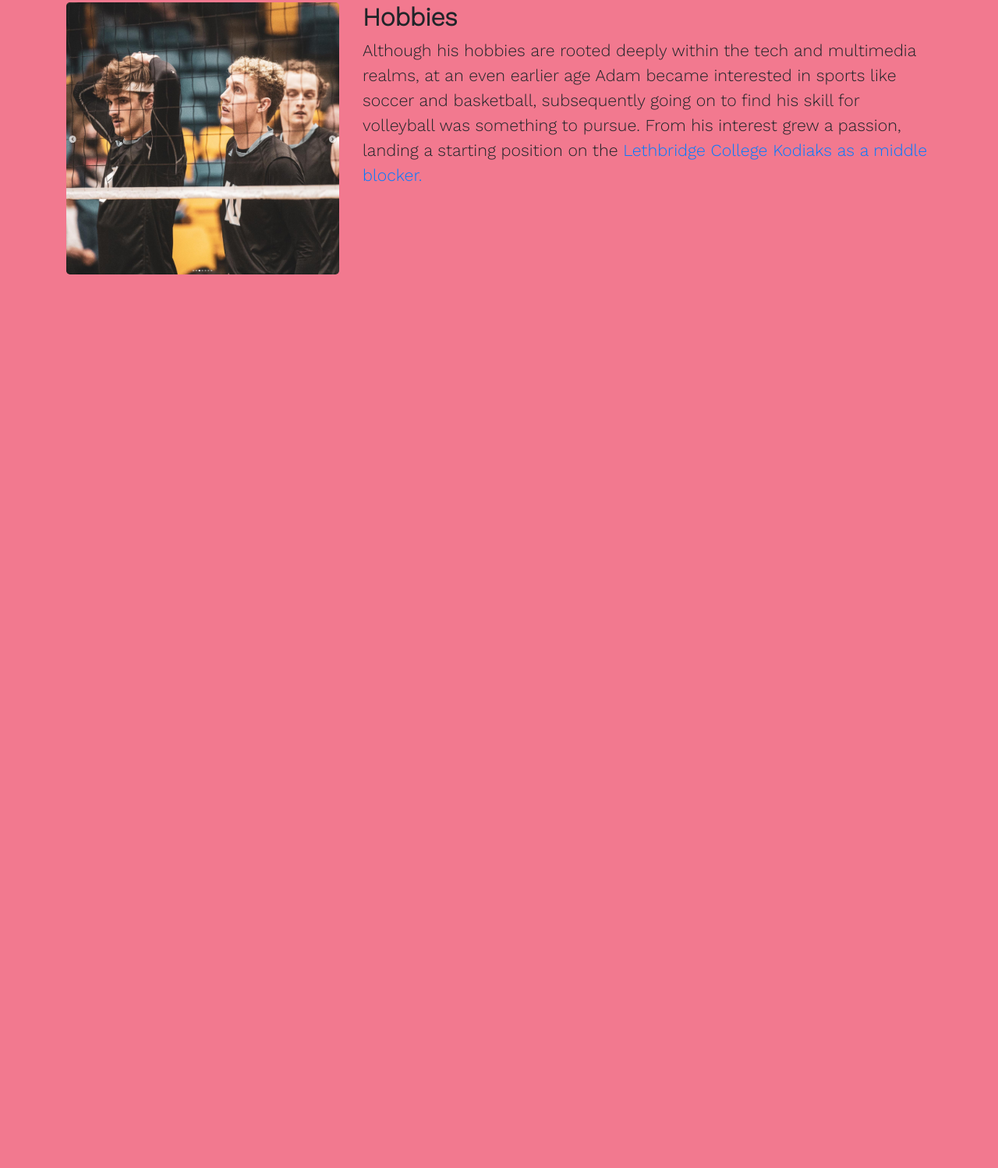
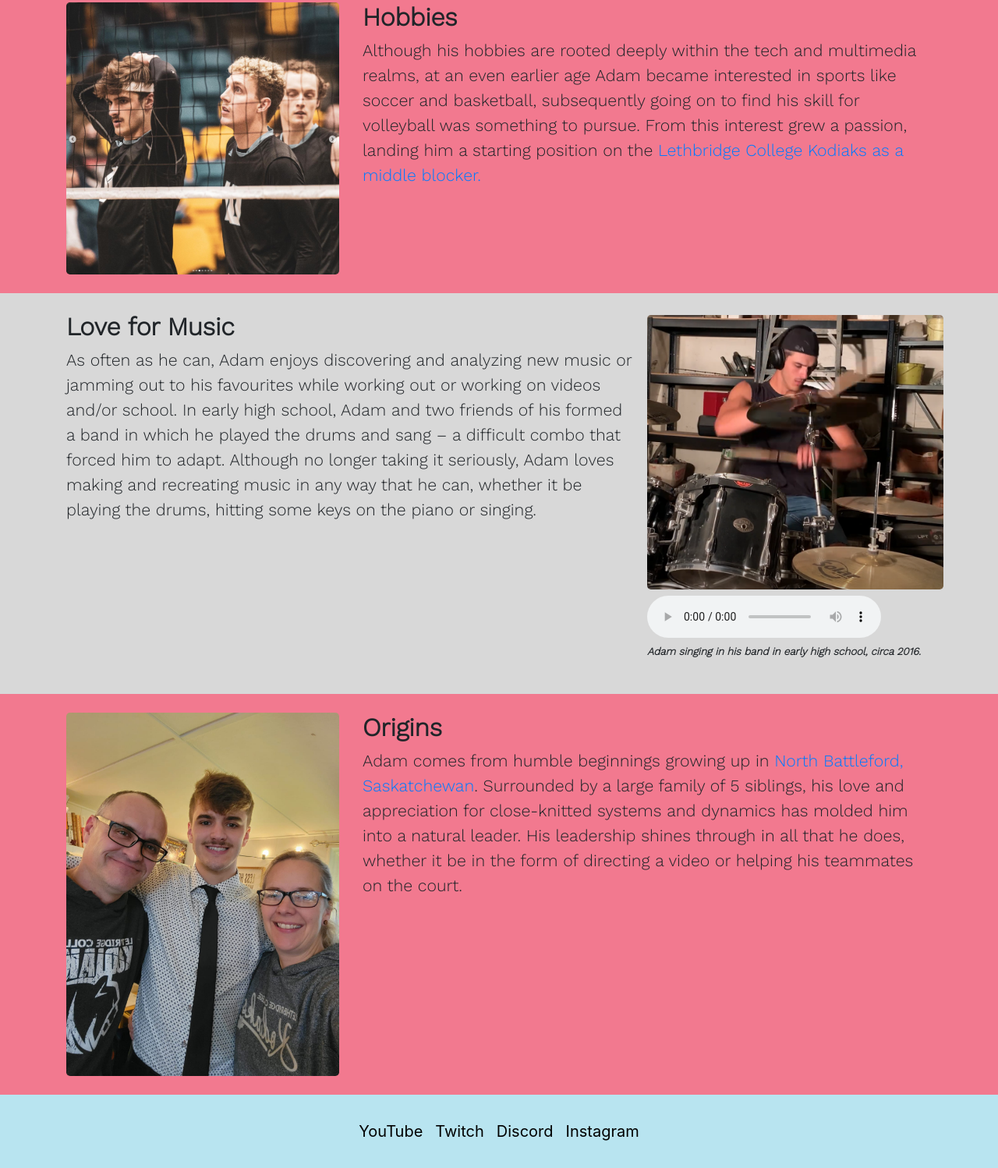
Before and after one commit to Revanski/scripting22, a plain HTML site: page mySite/index.html in a window 1280 px wide. Shown: the part 679-2177 px from the top of the page at 78% size. Before the commit the page ends 1055 px from the top, so only its background shows below. Drawn offline with nearby package versions, Linux system fonts and the light colour scheme.

Commit message:
Add files via upload

```diff
--- a/mySite/css/myStyles.css
+++ b/mySite/css/myStyles.css
@@ -31,6 +31,9 @@ a:visited {
 	background-color: #B8E4F0;
 }
 
+.navbar {
+	background-color: #B8E4F0
+}
 
 
 /* all class tags*/
@@ -53,7 +56,20 @@ a:visited {
 		background-size: cover;
 		background-position: center;
 	}
-
+	#musicish {
+			background-color: #D8D8D8;
+			background-size: cover;
+			background-position: center;
+			font-family: 'Work Sans', sans-serif;
+		}
+	#singing {
+			font-size: 10pt;
+	}
+	#origins {
+			font-family: 'Work Sans', sans-serif;
+			background-size: cover;
+			background-position: center;
+		}
 
 /* navbar css */
 	ul a {
--- a/mySite/index.html
+++ b/mySite/index.html
@@ -61,20 +61,16 @@
 	  <!-- Links -->
 	  <ul class="navbar-nav hover-shadow">
 		<li class="nav-item">
-		  <a class="nav-link" href="https://www.youtube.com/c/revetup" target="_blank">YouTube</a>
+		  <a class="nav-link" href="https://revanski.github.io/scripting22/mySite/fictionalCharacter/#acquaintances" target="_blank">Fictional Character</a>
 		</li>
 		<li class="nav-item">
-		  <a class="nav-link" href="https://www.twitch.tv/revanski1" target="_blank">Twitch</a>
+		  <a class="nav-link" href="#">Hometown</a>
 		</li>
 		<li class="nav-item">
-		  <a class="nav-link" target="_blank" href="https://discord.gg/rK8djD6qjQ">Discord</a>
+		  <a class="nav-link" href="#">MadLibs</a>
 		</li>
 		<li class="nav-item">
-		  <a class="nav-link" target="_blank" href="https://www.instagram.com/revetup/">Instagram</a>
-			<!---- fab fa-instagram fa-3x ---->
-		</li>
-		<li class="nav-item">
-		  <a class="nav-link" href="#" target="_blank">Fictional Character</a>
+		  <a class="nav-link" href="#">Avatar Creator</a>
 		</li>
 
 	  </ul>
@@ -118,7 +114,7 @@
 				Hobbies
 				</b></h2>
 				<p class="text">
-				Although his hobbies are rooted deeply within the tech and multimedia realms, at an even earlier age Adam became interested in sports like soccer and basketball, subsequently going on to find his skill for volleyball was something to pursue. From his interest grew a passion, landing a starting position on the <a href="https://gokodiaks.ca/sports/mvball/2022-23/bios/revet_adam_gc8t?view=profile" target="_blank">Lethbridge College Kodiaks as a middle blocker.</a>
+				Although his hobbies are rooted deeply within the tech and multimedia realms, at an even earlier age Adam became interested in sports like soccer and basketball, subsequently going on to find his skill for volleyball was something to pursue. From this interest grew a passion, landing him a starting position on the <a href="https://gokodiaks.ca/sports/mvball/2022-23/bios/revet_adam_gc8t?view=profile" target="_blank">Lethbridge College Kodiaks as a middle blocker.</a>
 				</p>
 			</div>
 		</div>
@@ -128,10 +124,81 @@
 </section>
 
 
-<section id=>
+<section id="musicish">
+	<div class="container">
+		<div class="row py-4">
+			<div class="col-sm-8">
+					<h2><b>
+					Love for Music
+					</b></h2>
+					<p class="text">
+					As often as he can, Adam enjoys discovering and analyzing new music or jamming out to his favourites while working out or working on videos and/or school. In early high school, Adam and two friends of his formed a band in which he played the drums and sang – a difficult combo that forced him to adapt. Although no longer taking it seriously, Adam loves making and recreating music in any way that he can, whether it be playing the drums, hitting some keys on the piano or singing.
+					</p>
+				</div>
+				<div class="col-sm-4">
+					<div class="row py-1">
+						<img class="rounded-lg img-fluid" src="images/drumming.png" alt="drumming rev">
+					</div>
+					<div class="row py-1">
+						<audio controls>
+						  <source src="misc/RevanskiSingingWithBand.mp3" type="audio/mpeg">
+						</audio>
+					</div>
+					<div class="row py-1">
+						<p id="singing"><i><b>
+							Adam singing in his band in early high school, circa 2016.
+						</b></i></p>
+					</div>
+
+				</div>
+		</div>
+	</div>
+</section>
+
+<section id="origins">
+
+	<div class="container">
+		<div class="row py-4">
+			<div class="col-sm-4">
+				<img class="rounded-lg img-fluid" src="images/revWithRents.JPG" alt="Rev with his parentals">
+			</div>
+			<div class="col-sm-8">
+				<h2><b>
+				Origins
+				</b></h2>
+				<p class="text">
+					Adam comes from humble beginnings growing up in <a target="_blank" href="https://www.cityofnb.ca/">North Battleford, Saskatchewan</a>. Surrounded by a large family of 5 siblings, his love and appreciation for close-knitted systems and dynamics has molded him into a natural leader. His leadership shines through in all that he does, whether it be in the form of directing a video or helping his teammates on the court.
+				</p>
+			</div>
+		</div>
+	</div>
 
 </section>
 
+<footer>
+
+	<nav class="navbar navbar-expand-sm align-content-center justify-content-center sticky-top p-4">
+
+		  <!-- Links -->
+		  <ul class="navbar-nav hover-shadow">
+			<li class="nav-item">
+			  <a class="nav-link" href="https://www.youtube.com/c/revetup" target="_blank">YouTube</a>
+			</li>
+			<li class="nav-item">
+			  <a class="nav-link" href="https://www.twitch.tv/revanski1" target="_blank">Twitch</a>
+			</li>
+			<li class="nav-item">
+			  <a class="nav-link" target="_blank" href="https://discord.gg/rK8djD6qjQ">Discord</a>
+			</li>
+			<li class="nav-item">
+			  <a class="nav-link" target="_blank" href="https://www.instagram.com/revetup/">Instagram</a>
+			</li>
+
+		  </ul>
+
+	</nav>
+
+</footer>
 
 
 
```
Also changed, not shown: mySite/images/drumming.png (added), mySite/images/revWithRents.JPG (added), 1 other file.
